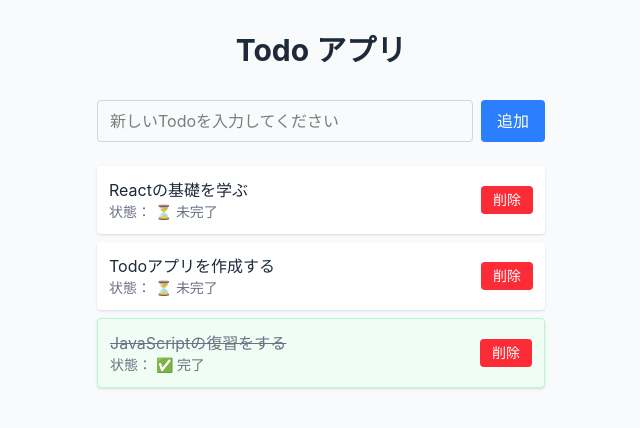
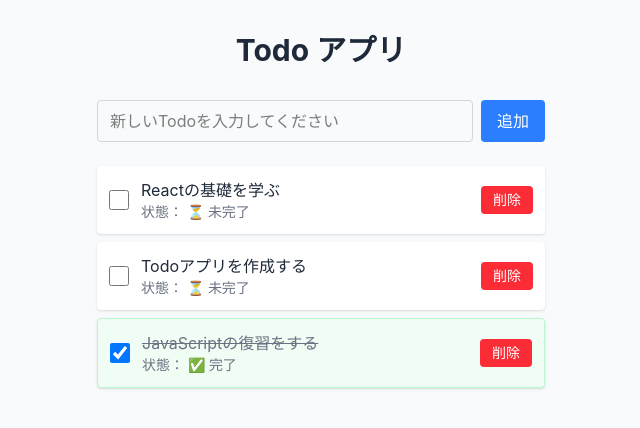
Before and after one commit to ko-ki-creator/react-todo-app, a React (Vite) app: page / in a window 1280 px wide. Shown: the top 428 px of the page, without its empty margins (319-959 px from the left). Built offline with nearby package versions, Linux system fonts and the light colour scheme.

Commit message:
chapter21

```diff
--- a/src/App.jsx
+++ b/src/App.jsx
@@ -55,6 +55,14 @@ export default function App() {
     setTodos(updatedTodos);
   };
 
+  // Todo完了状態切り替え関数を追加
+  const toggleTodo = (id) => {
+    const updatedTodos = todos.map(todo =>
+      todo.id === id ? {...todo, completed: !todo.completed } : todo
+    );
+    setTodos(updatedTodos);
+  };
+
   return (
     <div className="min-h-screen bg-gray-50 py-8">
       <div className="max-w-md mx-auto">
@@ -65,11 +73,12 @@ export default function App() {
         {/* 入力フォームを追加 */}
         <TodoForm onAddTodo={addTodo} />
 
-        {/* 更新関数をPropsとして渡す */}
+        {/* 切り替え関数をPropsとして渡す */}
         <TodoList
           todos={todos}
           onDeleteTodo={deleteTodo}
           onUpdateTodo={updateTodo}
+          onToggleTodo={toggleTodo}
         />
       </div>
     </div>
--- a/src/TodoItem.jsx
+++ b/src/TodoItem.jsx
@@ -1,6 +1,6 @@
 import { useState } from "react";
 
-export default function TodoItem({ todo, onDeleteTodo, onUpdateTodo }) {
+export default function TodoItem({ todo, onDeleteTodo, onUpdateTodo, onToggleTodo }) {
 
     // 編集モードの状態を管理
     const [isEditing, setIsEditing] = useState(false);
@@ -49,14 +49,26 @@ export default function TodoItem({ todo, onDeleteTodo, onUpdateTodo }) {
         }
     };
 
+    // チェックボックスの変更処理
+    const handleToggle = () => {
+        onToggleTodo(todo.id);
+    };
+
 
 
     return (
-        <div className={`p-3 rounded shadow flex justify-between items-center ${
+        <div className={`p-3 rounded shadow flex items-center gap-3 ${
             todo.completed
                 ? 'bg-green-50 border border-green-200'
                 : 'bg-white'
             }`}>
+                {/* チェックボックスを追加 */}
+                <input
+                    type="checkbox"
+                    checked={todo.completed}
+                    onChange={handleToggle}
+                    className="w-5 h-5"
+                />
             <div className="flex-1">
                 {isEditing ? (
                     // 編集モード：入力フォームとボタンを表示
--- a/src/TodoList.jsx
+++ b/src/TodoList.jsx
@@ -1,6 +1,6 @@
 import TodoItem from "./TodoItem";
 
-export default function TodoList({ todos, onDeleteTodo, onUpdateTodo }) {
+export default function TodoList({ todos, onDeleteTodo, onUpdateTodo, onToggleTodo }) {
     return (
         <div className="space-y-2">
             {todos.map((todo) => (
@@ -9,6 +9,7 @@ export default function TodoList({ todos, onDeleteTodo, onUpdateTodo }) {
                     todo={todo}
                     onDeleteTodo={onDeleteTodo}
                     onUpdateTodo={onUpdateTodo} // 更新関数を渡す
+                    onToggleTodo={onToggleTodo}
                 />
             ))}
         </div>
```
